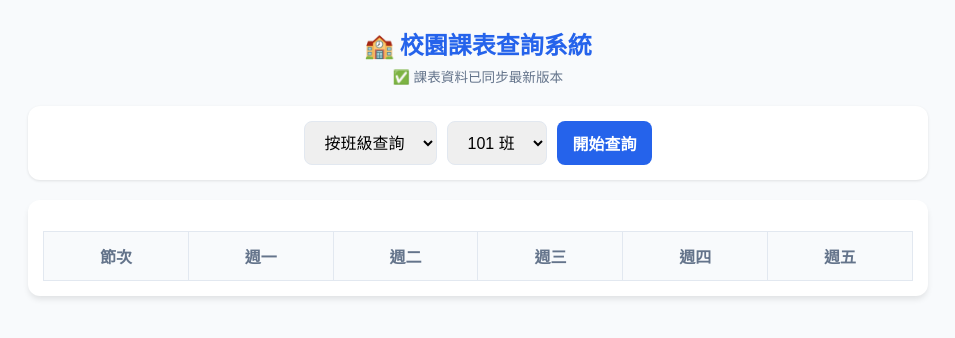
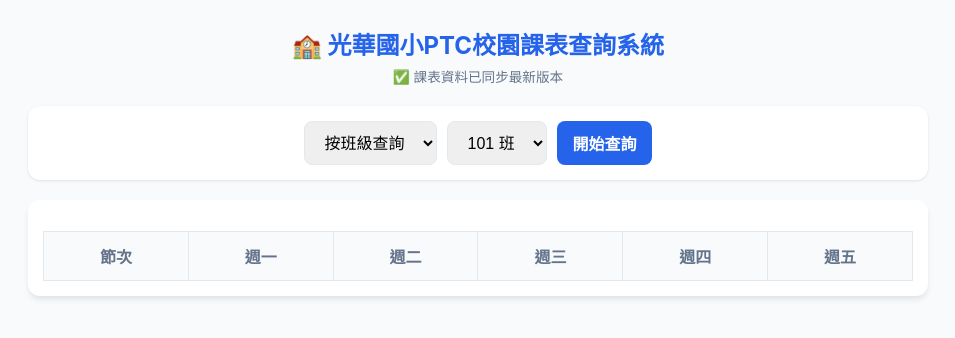
Before and after one commit to sir039/11402khpstime, a plain HTML site: page index.html in a window 1280 px wide. Shown: the whole page, without its empty margins (162-1117 px from the left). Drawn offline with Linux system fonts and the light colour scheme.

Commit message:
Update index.html

```diff
--- a/index.html
+++ b/index.html
@@ -98,7 +98,7 @@
 
 <div class="container">
     <header>
-        <h1>🏫 校園課表查詢系統</h1>
+        <h1>🏫 光華國小PTC校園課表查詢系統</h1>
         <div id="statusMsg" class="status-bar">
             <span class="loading-spinner"></span>正在載入雲端課表資料...
         </div>
@@ -252,4 +252,5 @@
     }
 </script>
 </body>
+
 </html>
```
